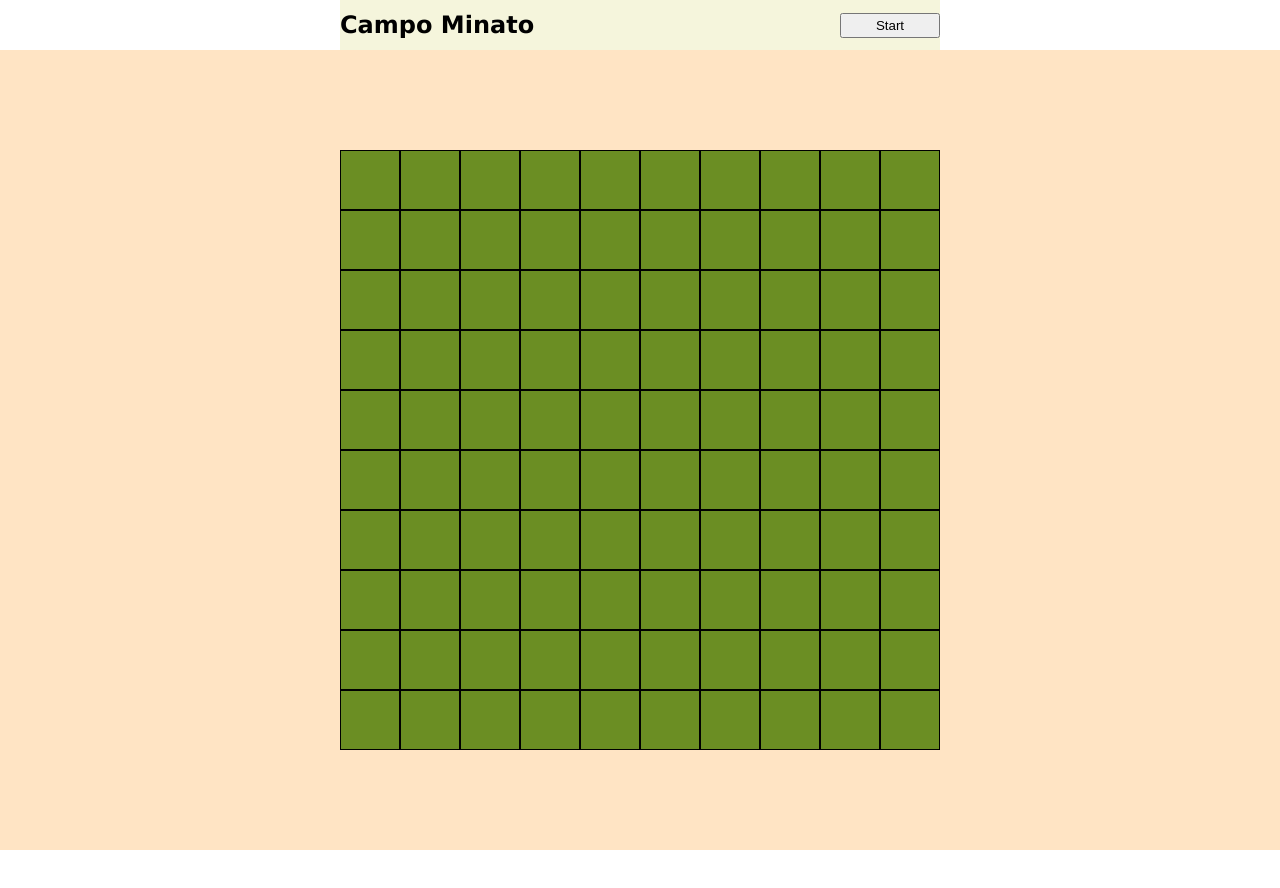
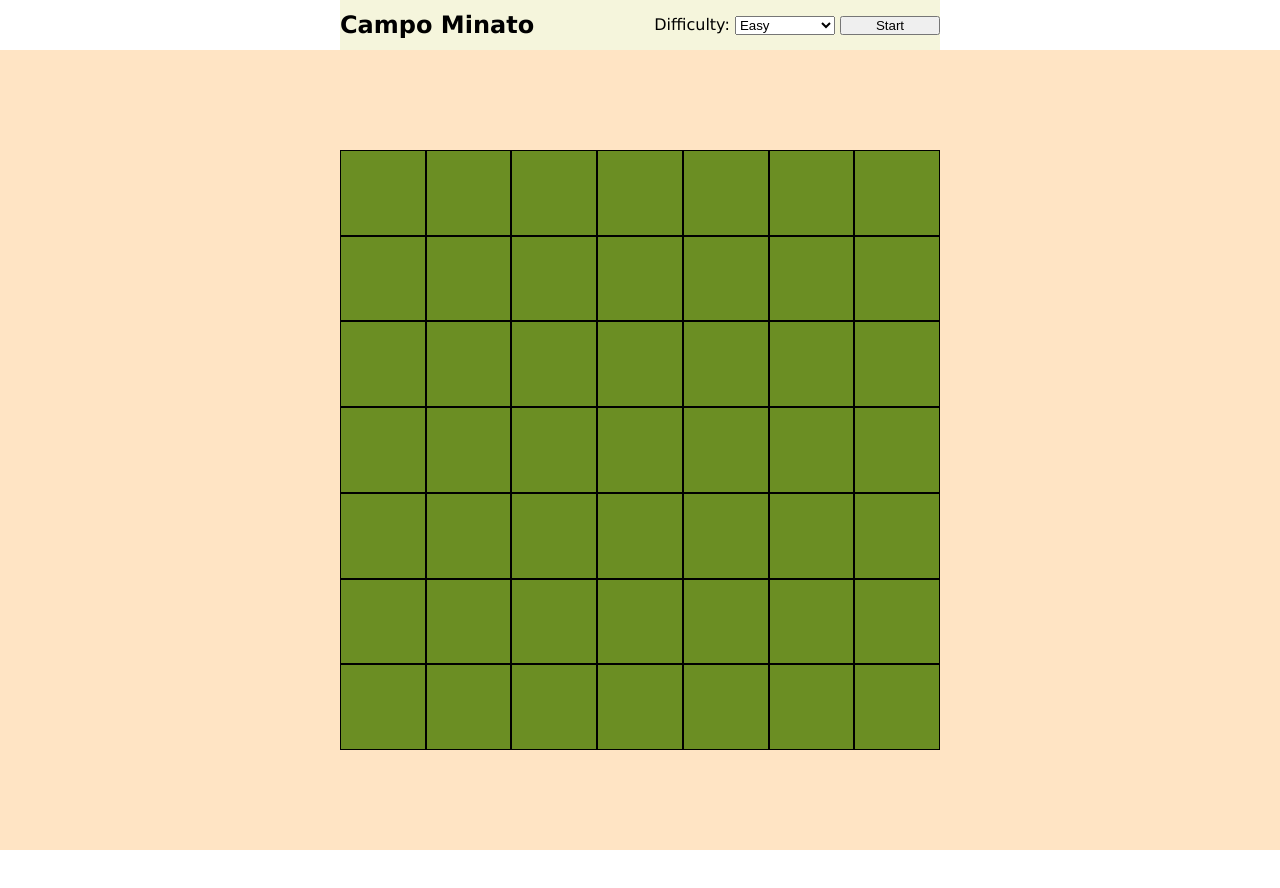
Before and after one commit to MarBozzz/js-campominato-grid, a plain HTML site: page index.html in a window 1280 px wide. Both pictures are taken after a click on the button "Start". Drawn offline with Linux system fonts and the light colour scheme.

Commit message:
[added] bonus

```diff
--- a/css/style.css
+++ b/css/style.css
@@ -54,8 +54,8 @@ body {
 }
 
 .square {
-  width: calc(100% / 10);
-  height: calc(100% / 10);
+  /*width: calc(100% / 10);
+  height: calc(100% / 10);*/
   cursor: pointer;
 
   background-color: olivedrab;
@@ -75,7 +75,7 @@ header {
   background-color: beige;
   width: 600px;
 }
-#start {
+#start, #level {
   width: 100px;
   height: 50%;
   cursor: pointer;
--- a/index.html
+++ b/index.html
@@ -11,7 +11,15 @@
   <header class="d-flex justify-center">
     <div class="header-container d-flex justify-between align-center">
       <h2>Campo Minato</h2>
-      <button id="start">Start</button>
+      <div class="options">
+        <label for="difficulty">Difficulty:</label>
+        <select id="level">
+          <option type="number" value="7">Easy</option>
+          <option type="number" value="9">Medium</option>
+          <option type="number" value="10">Hard</option>
+        </select>
+        <button id="start">Start</button>
+      </div>
     </div>
   </header>
   <div class="wrapper d-flex justify-center align-center">
--- a/js/script.js
+++ b/js/script.js
@@ -13,9 +13,11 @@ Aggiungere una select accanto al bottone di generazione, che fornisca una scelta
 */
 
 const container = document.querySelector('.container');
-const sqPerRow = 10;
+let sqPerRow;
 
 document.getElementById('start').addEventListener('click', function(){
+  sqPerRow = document.getElementById('level').value;
+  console.log(sqPerRow);
   container.innerHTML = '';
   init (sqPerRow);
 })
@@ -30,9 +32,11 @@ function init (ElPerRow){
 }
 
 function createSquares (idSquare){
-  const square = document.createElement('div');
+  let square = document.createElement('div');
   square.className = 'square';
   square.classList.add('d-flex','justify-center', 'align-center');
+  square.style.height = `calc(100% / ${sqPerRow}`;
+  square.style.width = `calc(100% / ${sqPerRow}`;
   //square.innerHTML = idSquare + 1;
   square.customSq = idSquare + 1;
   square.addEventListener('click', clickedSq)
```
